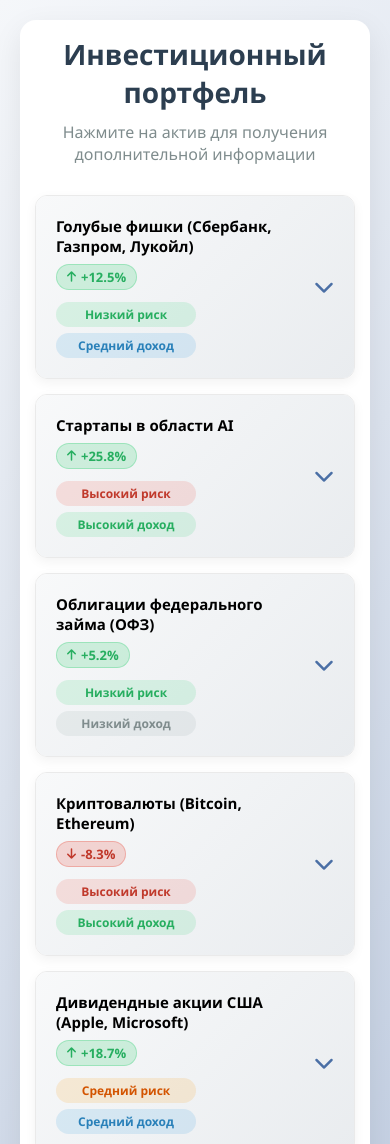
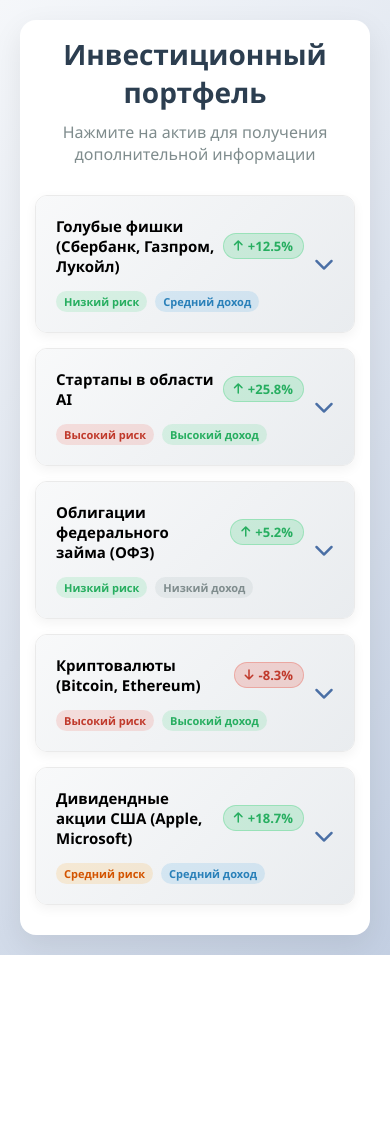
Before and after one commit to A-Skrylev/tr-info, a plain HTML site: page index.html in a window 390 px wide. Shown: the top 1144 px of the page. After the commit the page ends 955 px from the top, so only its background shows below. Drawn offline with Linux system fonts and the light colour scheme.

Commit message:
Update index.html

```diff
--- a/index.html
+++ b/index.html
@@ -86,11 +86,12 @@
             align-items: center;
         }
 
-        .asset-name-container {
+        .asset-name-with-earnings {
             display: flex;
             align-items: center;
             gap: 15px;
             flex: 2.5;
+            flex-wrap: wrap;
         }
 
         .asset-name {
@@ -99,7 +100,7 @@
         }
 
         .earnings-badge {
-            padding: 4px 12px;
+            padding: 5px 14px;
             border-radius: 20px;
             font-weight: 600;
             font-size: 15px;
@@ -107,7 +108,6 @@
             display: flex;
             align-items: center;
             justify-content: center;
-            min-width: 80px;
         }
 
         /* Стили для бейджа заработка */
@@ -138,26 +138,18 @@
         .risk-income-container {
             flex: 1.5;
             display: flex;
-            flex-direction: column;
-            gap: 8px;
-            align-items: flex-end;
-        }
-
-        .risk-income-row {
-            display: flex;
-            gap: 10px;
+            gap: 15px;
             justify-content: flex-end;
-            width: 100%;
+            align-items: center;
         }
 
         .risk-badge, .income-badge {
-            padding: 5px 12px;
+            padding: 5px 14px;
             border-radius: 20px;
             font-weight: 600;
-            font-size: 13px;
+            font-size: 14px;
             white-space: nowrap;
             text-align: center;
-            min-width: 120px;
         }
 
         .risk-low {
@@ -280,23 +272,24 @@
         }
 
         @media (max-width: 992px) {
-            .asset-name-container {
+            .asset-name-with-earnings {
                 flex: 2;
+                gap: 12px;
             }
 
             .risk-income-container {
                 flex: 1.8;
+                gap: 12px;
             }
 
             .risk-badge, .income-badge {
-                min-width: 110px;
-                font-size: 12.5px;
-                padding: 4px 10px;
+                font-size: 13px;
+                padding: 4px 12px;
             }
 
             .earnings-badge {
-                min-width: 70px;
                 font-size: 14px;
+                padding: 4px 12px;
             }
         }
 
@@ -304,41 +297,41 @@
             .asset-info {
                 flex-direction: column;
                 align-items: flex-start;
-                gap: 12px;
+                gap: 15px;
             }
 
-            .asset-name-container {
+            .asset-name-with-earnings {
                 width: 100%;
                 justify-content: space-between;
-                flex-wrap: wrap;
+                gap: 10px;
+                flex-wrap: nowrap;
             }
 
             .asset-name {
                 font-size: 16px;
+                flex: 1;
+                min-width: 0;
+                overflow: hidden;
+                text-overflow: ellipsis;
+                white-space: nowrap;
+            }
+
+            .earnings-badge {
+                font-size: 13px;
+                padding: 3px 10px;
+                flex-shrink: 0;
             }
 
             .risk-income-container {
                 width: 100%;
-                align-items: flex-start;
-            }
-
-            .risk-income-row {
                 justify-content: flex-start;
-                width: 100%;
+                gap: 10px;
                 flex-wrap: wrap;
-                gap: 8px;
             }
 
             .risk-badge, .income-badge {
-                min-width: 100px;
                 font-size: 12px;
                 padding: 4px 10px;
-            }
-
-            .earnings-badge {
-                min-width: 65px;
-                font-size: 13px;
-                padding: 3px 10px;
             }
 
             .content-inner {
@@ -357,25 +350,25 @@
         }
 
         @media (max-width: 480px) {
-            .asset-name-container {
-                flex-direction: column;
-                align-items: flex-start;
+            .asset-name-with-earnings {
+                flex-wrap: wrap;
                 gap: 8px;
             }
 
             .asset-name {
                 font-size: 15px;
+                white-space: normal;
+                overflow: visible;
+                text-overflow: clip;
             }
 
-            .risk-income-row {
-                flex-direction: column;
-                gap: 6px;
+            .risk-income-container {
+                gap: 8px;
             }
 
             .risk-badge, .income-badge {
-                width: 100%;
-                max-width: 140px;
-                min-width: auto;
+                font-size: 11px;
+                padding: 3px 8px;
             }
         }
     </style>
@@ -390,17 +383,15 @@
             <div class="accordion-item">
                 <div class="accordion-header">
                     <div class="asset-info">
-                        <div class="asset-name-container">
+                        <div class="asset-name-with-earnings">
                             <div class="asset-name">Голубые фишки (Сбербанк, Газпром, Лукойл)</div>
                             <span class="earnings-badge earnings-positive">
                                 <i class="fas fa-arrow-up"></i> +12.5%
                             </span>
                         </div>
                         <div class="risk-income-container">
-                            <div class="risk-income-row">
                             <span class="risk-badge risk-low">Низкий риск</span>
                             <span class="income-badge income-medium">Средний доход</span>
-                            </div>
                         </div>
                     </div>
                     <i class="fas fa-chevron-down accordion-icon"></i>
@@ -426,17 +417,15 @@
             <div class="accordion-item">
                 <div class="accordion-header">
                     <div class="asset-info">
-                        <div class="asset-name-container">
+                        <div class="asset-name-with-earnings">
                             <div class="asset-name">Стартапы в области AI</div>
                             <span class="earnings-badge earnings-positive">
                                 <i class="fas fa-arrow-up"></i> +25.8%
                             </span>
                         </div>
                         <div class="risk-income-container">
-                            <div class="risk-income-row">
                             <span class="risk-badge risk-high">Высокий риск</span>
                             <span class="income-badge income-high">Высокий доход</span>
-                            </div>
                         </div>
                     </div>
                     <i class="fas fa-chevron-down accordion-icon"></i>
@@ -462,17 +451,15 @@
             <div class="accordion-item">
                 <div class="accordion-header">
                     <div class="asset-info">
-                        <div class="asset-name-container">
+                        <div class="asset-name-with-earnings">
                             <div class="asset-name">Облигации федерального займа (ОФЗ)</div>
                             <span class="earnings-badge earnings-positive">
                                 <i class="fas fa-arrow-up"></i> +5.2%
                             </span>
                         </div>
                         <div class="risk-income-container">
-                            <div class="risk-income-row">
                             <span class="risk-badge risk-low">Низкий риск</span>
                             <span class="income-badge income-low">Низкий доход</span>
-                            </div>
                         </div>
                     </div>
                     <i class="fas fa-chevron-down accordion-icon"></i>
@@ -498,17 +485,15 @@
             <div class="accordion-item">
                 <div class="accordion-header">
                     <div class="asset-info">
-                        <div class="asset-name-container">
+                        <div class="asset-name-with-earnings">
                             <div class="asset-name">Криптовалюты (Bitcoin, Ethereum)</div>
                             <span class="earnings-badge earnings-negative">
                                 <i class="fas fa-arrow-down"></i> -8.3%
                             </span>
                         </div>
                         <div class="risk-income-container">
-                            <div class="risk-income-row">
                             <span class="risk-badge risk-high">Высокий риск</span>
                             <span class="income-badge income-high">Высокий доход</span>
-                            </div>
                         </div>
                     </div>
                     <i class="fas fa-chevron-down accordion-icon"></i>
@@ -534,17 +519,15 @@
             <div class="accordion-item">
                 <div class="accordion-header">
                     <div class="asset-info">
-                        <div class="asset-name-container">
+                        <div class="asset-name-with-earnings">
                             <div class="asset-name">Дивидендные акции США (Apple, Microsoft)</div>
                             <span class="earnings-badge earnings-positive">
                                 <i class="fas fa-arrow-up"></i> +18.7%
                             </span>
                         </div>
                         <div class="risk-income-container">
-                            <div class="risk-income-row">
                             <span class="risk-badge risk-medium">Средний риск</span>
                             <span class="income-badge income-medium">Средний доход</span>
-                            </div>
                         </div>
                     </div>
                     <i class="fas fa-chevron-down accordion-icon"></i>
```
Lines whose indentation alone changed are shown as unchanged.
